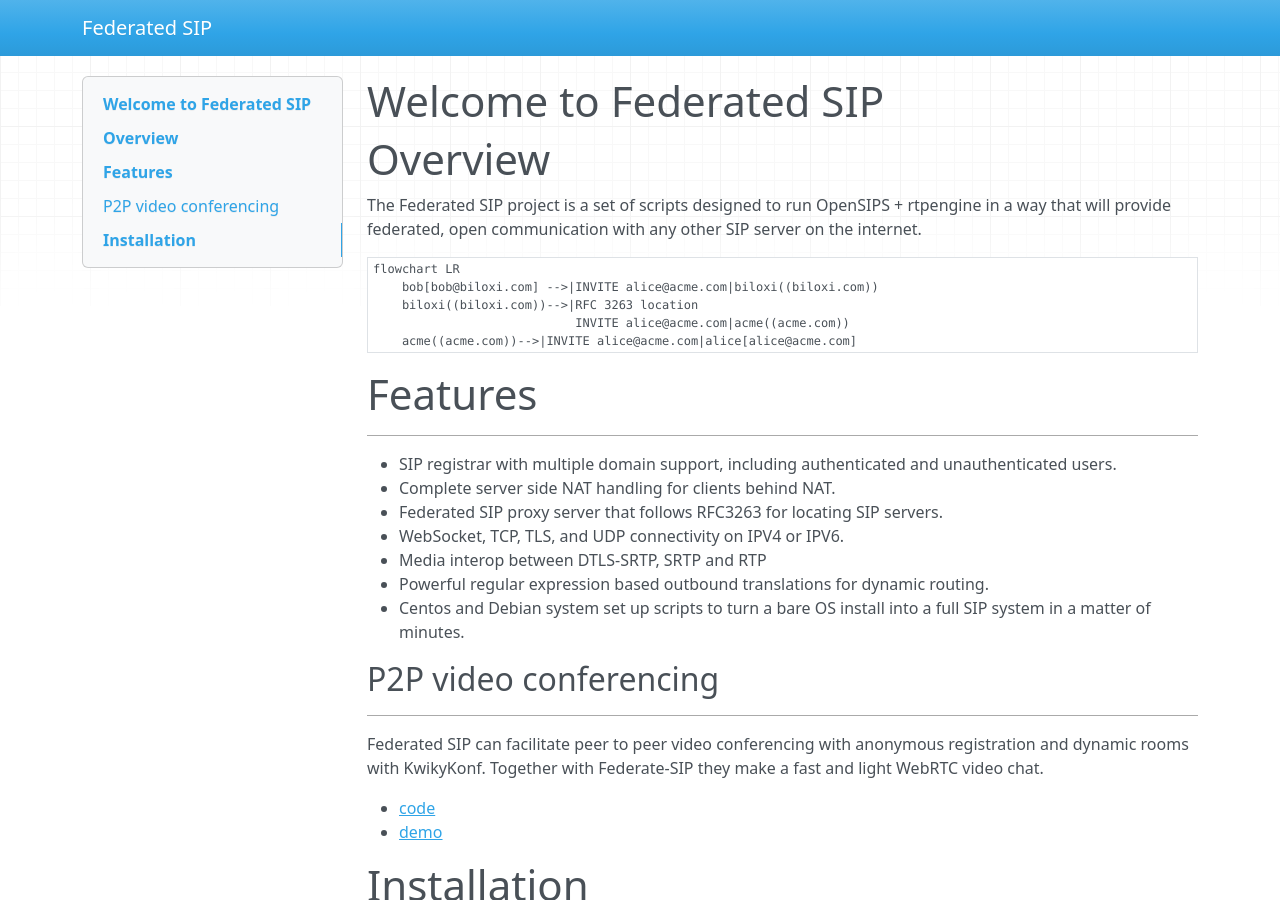
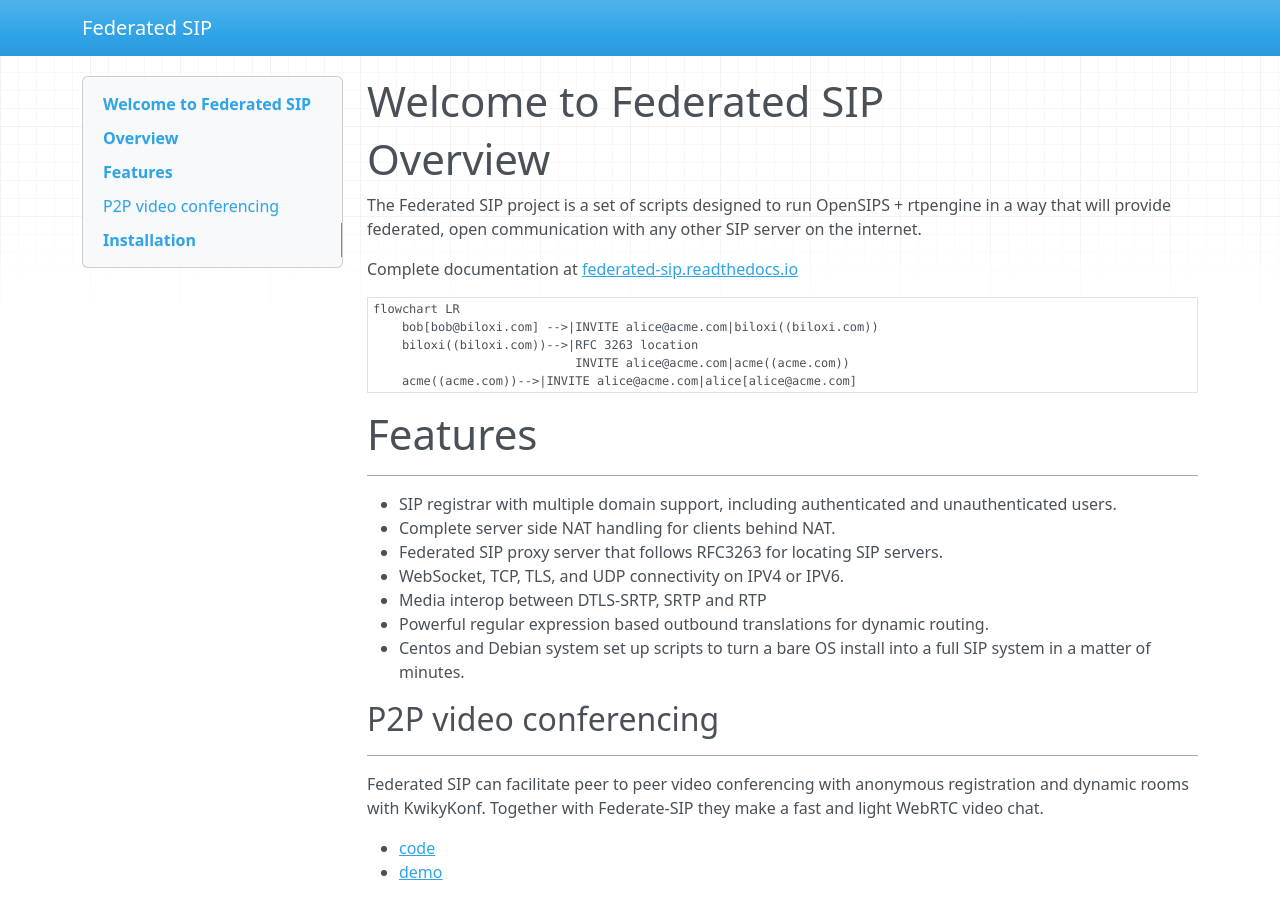
Before and after one commit to etamme/federated-sip, an MkDocs documentation site: the page built from docs/index.md, in a window 1280 px wide and 900 px high. Built offline with MkDocs 1.6.1, drawn with Linux system fonts in a browser that asks for light colours; nearby versions of some CDN libraries.

Commit message:
add readthedocs link

````diff
--- a/docs/index.md
+++ b/docs/index.md
@@ -2,6 +2,8 @@
 
 # Overview
 The Federated SIP project is a set of scripts designed to run OpenSIPS + rtpengine in a way that will provide federated, open communication with any other SIP server on the internet.
+
+Complete documentation at [federated-sip.readthedocs.io](https://federated-sip.readthedocs.io/en/latest/)
 
 ```mermaid
 flowchart LR
````
